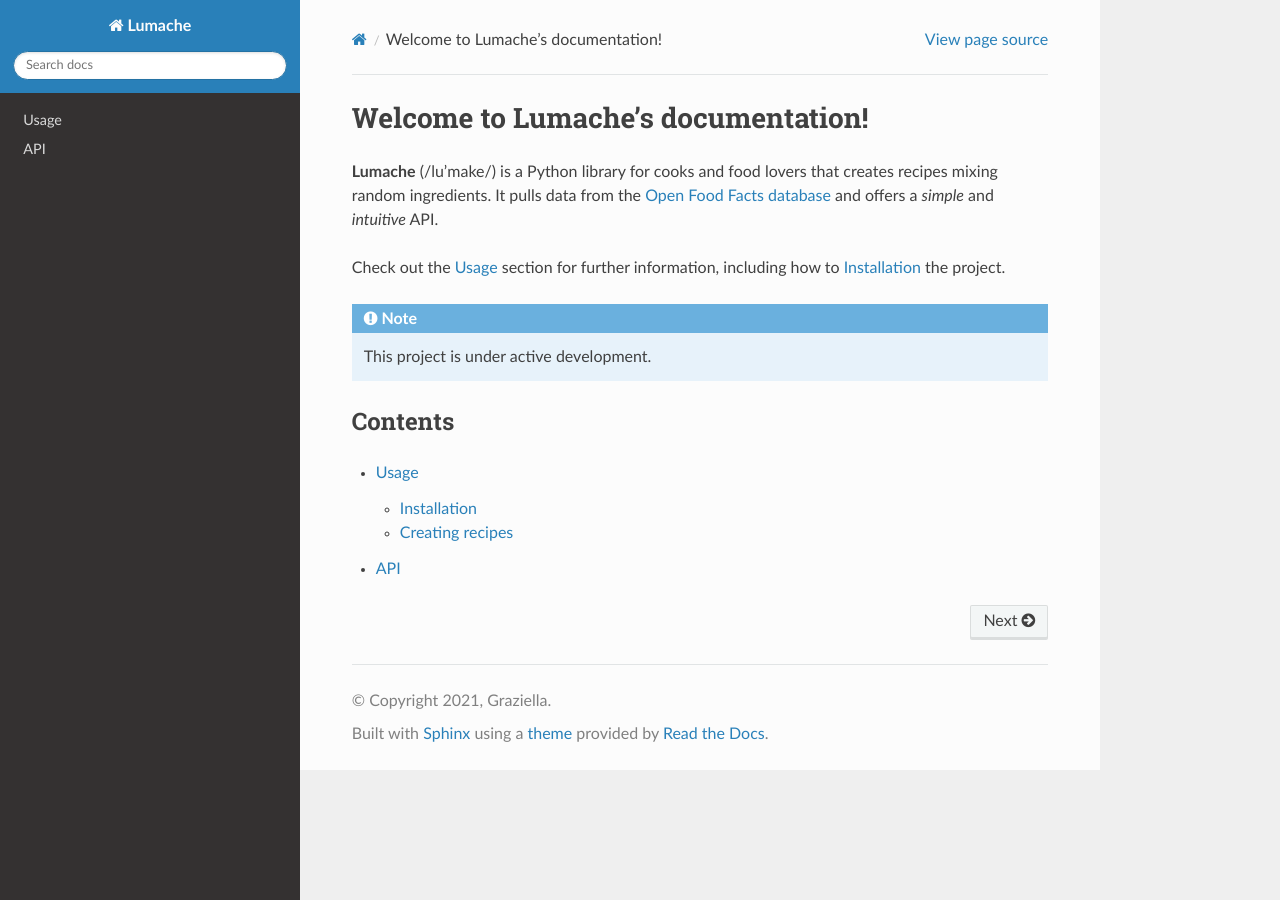
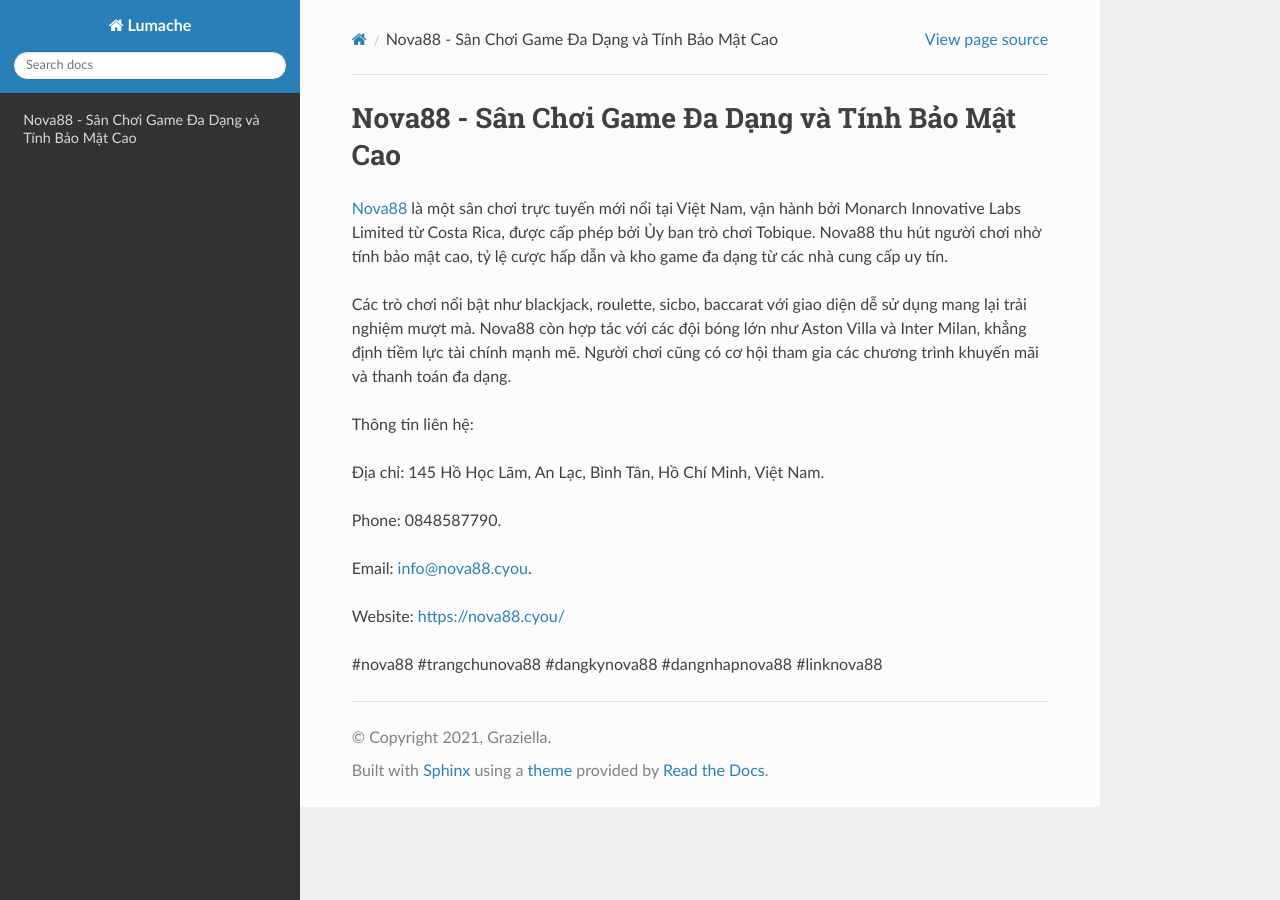
Before and after one commit to handa98810/nova88cyou, a Sphinx documentation site: the page built from docs/source/index.rst, in a window 1280 px wide. Built offline with Sphinx 7.4.7 and the Read the Docs theme 3.1.0, drawn with Linux system fonts in a browser that asks for light colours.

Commit message:
Update index.rst

```diff
--- a/docs/source/index.rst
+++ b/docs/source/index.rst
@@ -1,22 +1,18 @@
-Welcome to Lumache's documentation!
+Nova88 - Sân Chơi Game Đa Dạng và Tính Bảo Mật Cao
 ===================================
 
-**Lumache** (/lu'make/) is a Python library for cooks and food lovers
-that creates recipes mixing random ingredients.
-It pulls data from the `Open Food Facts database <https://world.openfoodfacts.org/>`_
-and offers a *simple* and *intuitive* API.
+`Nova88 <https://nova88.cyou/>`_ là một sân chơi trực tuyến mới nổi tại Việt Nam, vận hành bởi Monarch Innovative Labs Limited từ Costa Rica, được cấp phép bởi Ủy ban trò chơi Tobique. Nova88 thu hút người chơi nhờ tính bảo mật cao, tỷ lệ cược hấp dẫn và kho game đa dạng từ các nhà cung cấp uy tín.
 
-Check out the :doc:`usage` section for further information, including
-how to :ref:`installation` the project.
+Các trò chơi nổi bật như blackjack, roulette, sicbo, baccarat với giao diện dễ sử dụng mang lại trải nghiệm mượt mà. Nova88 còn hợp tác với các đội bóng lớn như Aston Villa và Inter Milan, khẳng định tiềm lực tài chính mạnh mẽ. Người chơi cũng có cơ hội tham gia các chương trình khuyến mãi và thanh toán đa dạng.
 
-.. note::
+Thông tin liên hệ:
 
-   This project is under active development.
+Địa chỉ: 145 Hồ Học Lãm, An Lạc, Bình Tân, Hồ Chí Minh, Việt Nam.
 
-Contents
---------
+Phone: 0848587790.
 
-.. toctree::
+Email: info@nova88.cyou.
 
-   usage
-   api
+Website: https://nova88.cyou/
+
+#nova88 #trangchunova88 #dangkynova88 #dangnhapnova88 #linknova88
```
